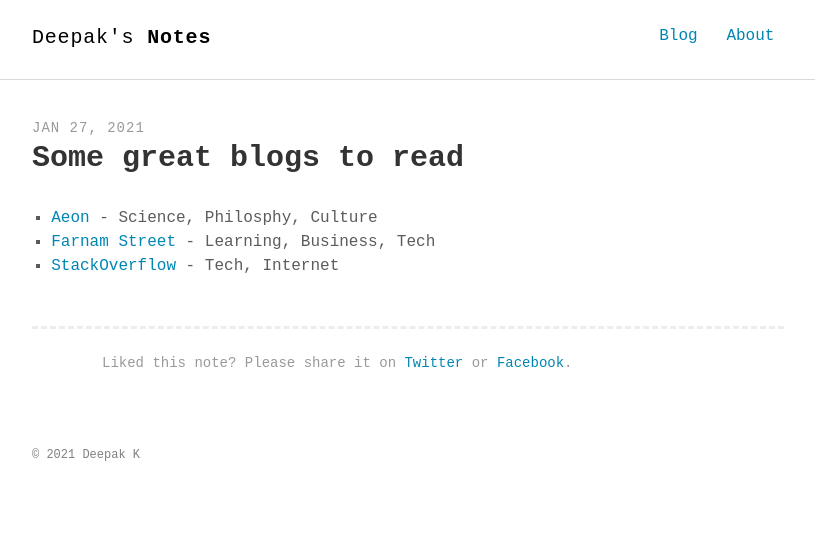
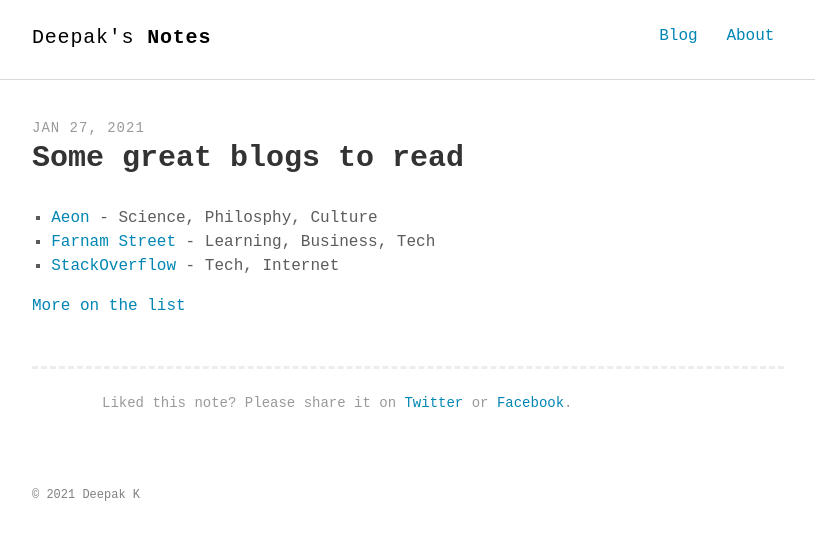
Before and after one commit to deepakness/deepak-notes-jk, a Jekyll site: the page built from _posts/2021-01-27-great-blogs.md, in a window 1280 px wide. Shown: the top 540 px of the page, without its empty margins (232-1047 px from the left). Built offline with Jekyll 4.4.1, drawn with Linux system fonts in a browser that asks for light colours; some web fonts are replaced.

Commit message:
new note

```diff
--- a/_posts/2021-01-27-great-blogs.md
+++ b/_posts/2021-01-27-great-blogs.md
@@ -6,3 +6,5 @@ title: Some great blogs to read
 - [Aeon](https://aeon.co/) - Science, Philosphy, Culture
 - [Farnam Street](https://fs.blog/) - Learning, Business, Tech
 - [StackOverflow](https://stackoverflow.blog/) - Tech, Internet
+
+[More on the list](https://compile.blog/the-blogs-database/)
```
